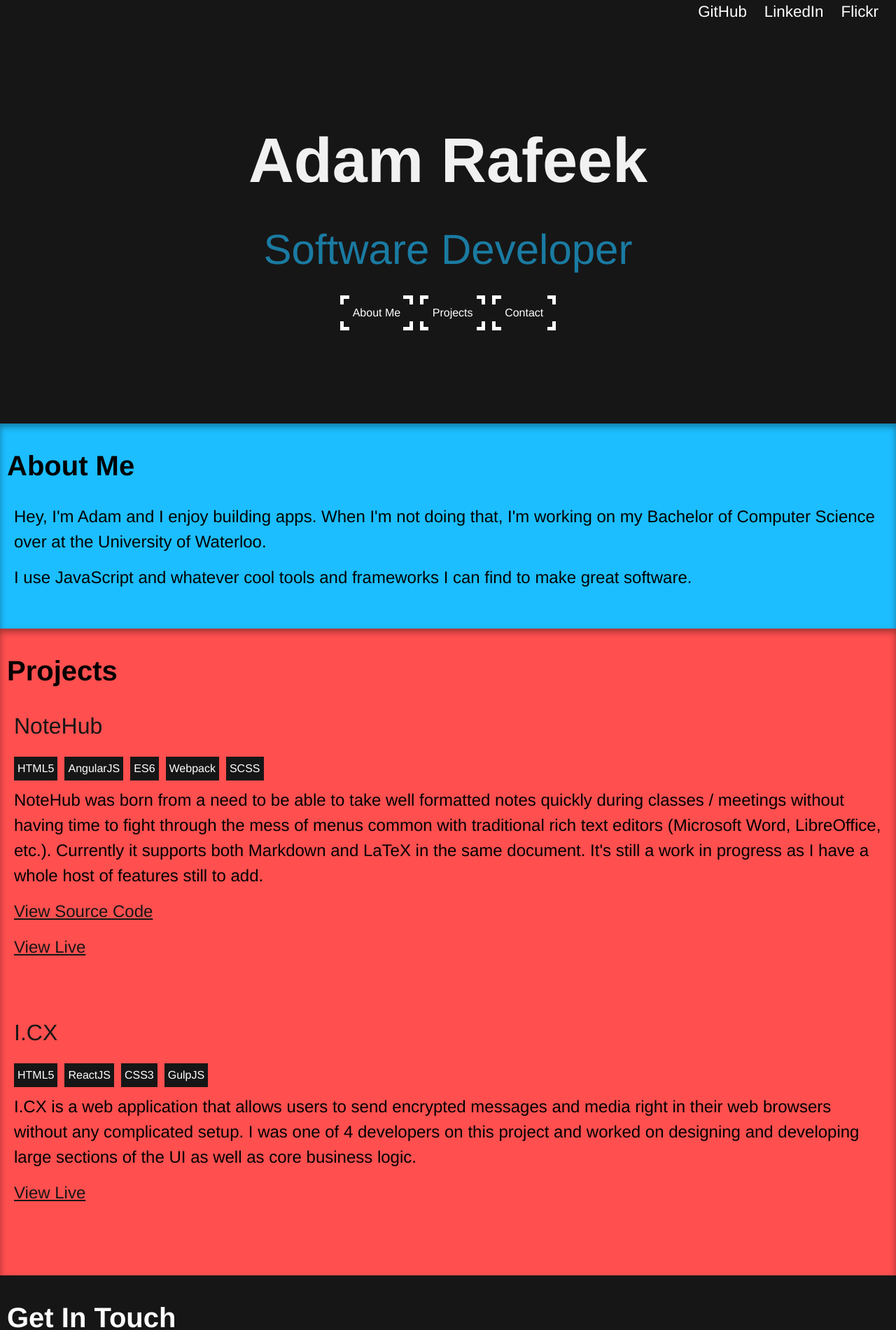
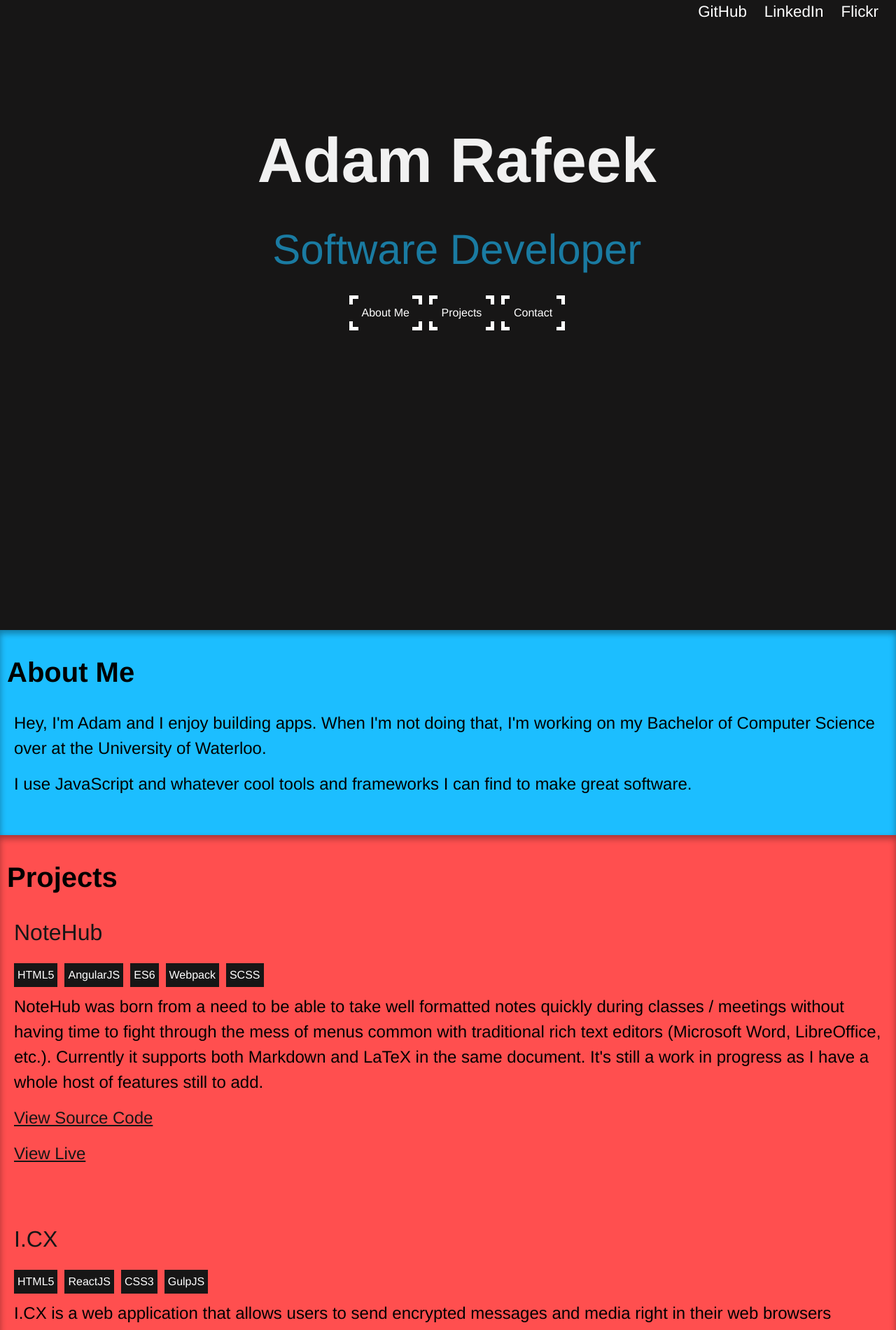
Before and after one commit to arafeek/arafeek.github.io, a Jekyll site: the page built from index.html, in a window 1280 px wide. Shown: the top 1900 px of the page at 70% size. Built offline with Jekyll 4.4.1, drawn with Linux system fonts in a browser that asks for light colours.

Commit message:
fixed above the fold issue

```diff
--- a/_layouts/main.html
+++ b/_layouts/main.html
@@ -14,6 +14,7 @@
 
   <body>
     <div class="aw-main__flexbox-wrap">
+      <div class="above-fold">
         <div class="aw-header">
           <nav class="aw-header__nav">
             <a class="aw-header__link"
@@ -72,6 +73,7 @@
             </ul>
           </div>
         </section>
+      </div>
       <section class="aw-about__section">
         <h1 class="aw-about__title section-title"
           id="about-me"> About Me
--- a/_sass/_index.scss
+++ b/_sass/_index.scss
@@ -160,11 +160,12 @@ how commas work in css */
   }
 }
 
-.aw-above-fold {
-  min-height: 85%;
-}
-
 .section-title {
   font-weight: 700;
   font-size: 2.5rem;
 }
+
+.above-fold {
+  min-height: 100vh;
+  width: 100%;
+}
```
Lines whose indentation alone changed are shown as unchanged.
